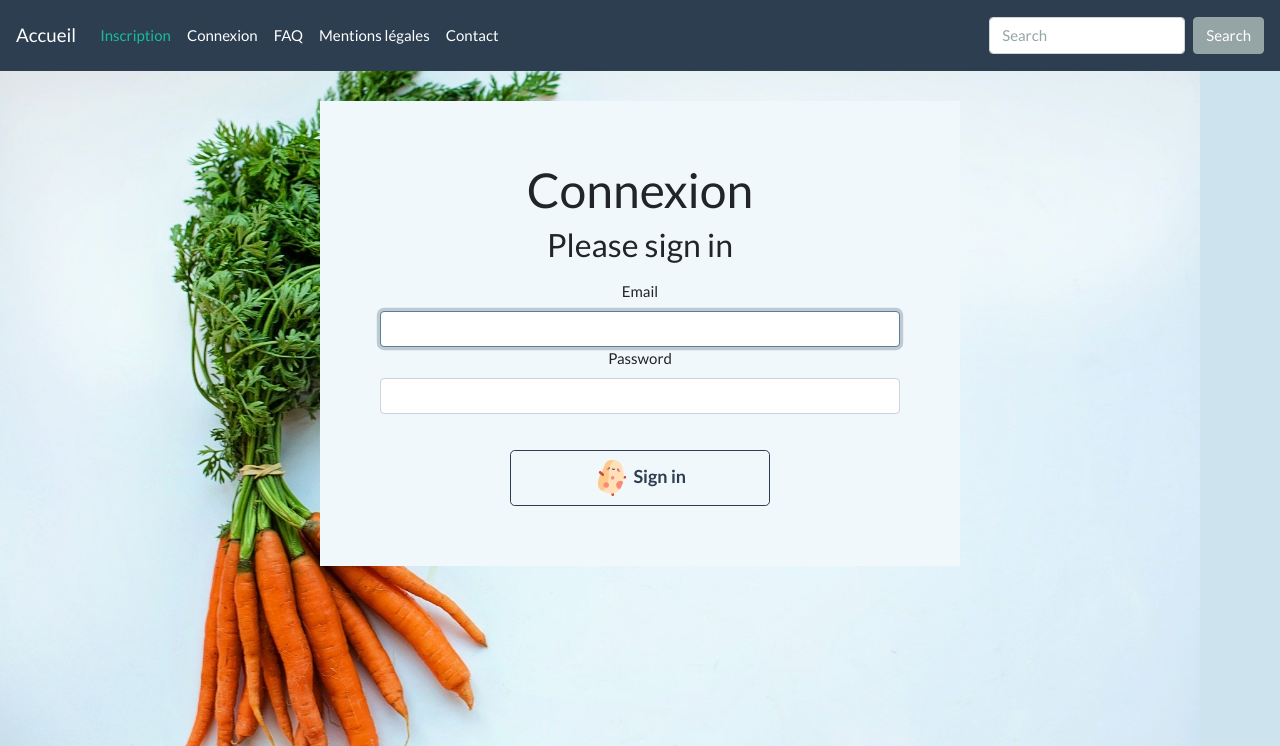
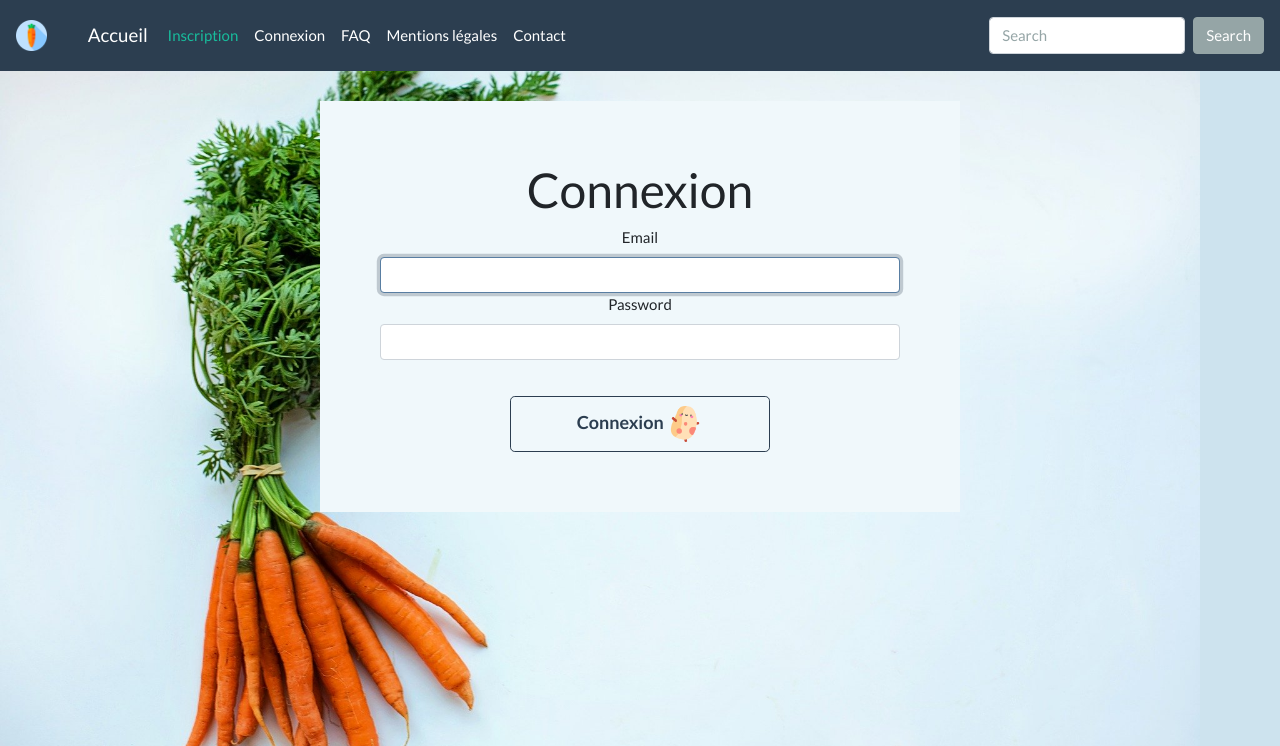
Before and after one commit to Coryse2/Mes-Charmantes-Carottes, a Symfony app: template templates/security/login.html.twig in a window 1280 px wide. Shown: the top 746 px of the page. Run offline with Twig, Linux system fonts and the light colour scheme; the template is opened without the code that fills it, so the values that code supplies are empty; some libraries are stand-ins or nearby versions.

Commit message:
Improve navbar & add page 'accueil'

```diff
--- a/public/css/stylesheet.css
+++ b/public/css/stylesheet.css
@@ -7,7 +7,19 @@ body {
     background-color: #cde3ee;
     text-align: center;
 }
-
+a.navbar-brand{
+    width:5%;
+    padding:0;
+    text-align:left
+}
+.navbar-brand img{
+    width:50%;
+    padding:0;
+    margin-right:0;
+}
+.navbar-brand {
+    margin-right:.5em;
+}
 /**HOMEPAGE**/
 .home-title {
     text-align: center;
--- a/templates/assets/navbar.html.twig
+++ b/templates/assets/navbar.html.twig
@@ -1,6 +1,10 @@
 <nav class="navbar navbar-expand-lg navbar-dark bg-primary" role="navigation">
-	<a class="navbar-brand" href="#">Accueil</a>
-	<button class="navbar-toggler" type="button" data-toggle="collapse" data-target="#navbarColor01" aria-controls="navbarColor01" aria-expanded="false" aria-label="Toggle navigation">
+
+ <a class="navbar-brand" href="{{ path('home') }}"><img class="navbar-brand-img" src="{{ asset('pictures/carrot2.png') }}"></a>
+
+     <a class="navbar-brand" href="{{ path('homepage') }}">Accueil</a>
+
+    <button class="navbar-toggler" type="button" data-toggle="collapse" data-target="#navbarColor01" aria-controls="navbarColor01" aria-expanded="false" aria-label="Toggle navigation">
 		<span class="navbar-toggler-icon"></span>
 	</button>
 
--- a/templates/main/about.html.twig
+++ b/templates/main/about.html.twig
@@ -4,5 +4,5 @@
 {% block body %}
 
 
-    <input type="button"  class="btn btn-outline-dark" value="Page précédente" onclick="history.go(-1)">
+<input type="button"  class="btn btn-outline-dark" value="Page précédente" onclick="history.go(-1)">
 {% endblock %}
--- a/templates/main/index.html.twig
+++ b/templates/main/index.html.twig
@@ -18,4 +18,5 @@
 <img  class="vegetable" src="{{ asset('pictures/potato.png') }}">
 <img  class="vegetable" src="{{ asset('pictures/broccoli.png') }}">
 </div>
+ <input type="button"  class="btn btn-outline-dark" value="Page précédente" onclick="history.go(-1)">
 {% endblock %}
--- a/templates/main/legalNotice.html.twig
+++ b/templates/main/legalNotice.html.twig
@@ -3,6 +3,5 @@
 
 {% block body %}
 
-
-    <input type="button"  class="btn btn-outline-dark" value="Page précédente" onclick="history.go(-1)">
+<input type="button"  class="btn btn-outline-dark" value="Page précédente" onclick="history.go(-1)">
 {% endblock %}
--- a/templates/security/login.html.twig
+++ b/templates/security/login.html.twig
@@ -1,6 +1,6 @@
 {% extends 'base.html.twig' %}
 
-{% block title %}Log in!{% endblock %}
+{% block title %}MCC - Connexion{% endblock %}
 
 {% block body %}
 <div class="form">
@@ -16,7 +16,7 @@
         </div>
     {% endif %}
 
-    <h1 class="h3 mb-3 font-weight-normal">Please sign in</h1>
+
     <label for="inputEmail">Email</label>
     <input type="email" value="{{ last_username }}" name="email" id="inputEmail" class="form-control" required autofocus>
     <label for="inputPassword">Password</label>
@@ -38,8 +38,8 @@
     #}
 
     <button class="btn btn-lg btn-form btn-outline-primary" type="submit">
-     <img class="vegetable-btn" src="{{ asset('pictures/potato.png') }}">
-        Sign in
+      Connexion <img class="vegetable-btn" src="{{ asset('pictures/potato.png') }}">
+
     </button>
     </div>
 </form>
--- a/templates/user/new.html.twig
+++ b/templates/user/new.html.twig
@@ -1,6 +1,6 @@
 {% extends 'base.html.twig' %}
 
-{% block title %}MCC-Inscription{% endblock %}
+{% block title %}MCC - Inscription{% endblock %}
 
 {% block body %}
 <div class="form">
```
Also changed, not shown: src/Controller/MainController.php (+10 -0 lines), templates/main/accueil.html.twig (added, +8 -0 lines), public/pictures/carrot2.png (added).
